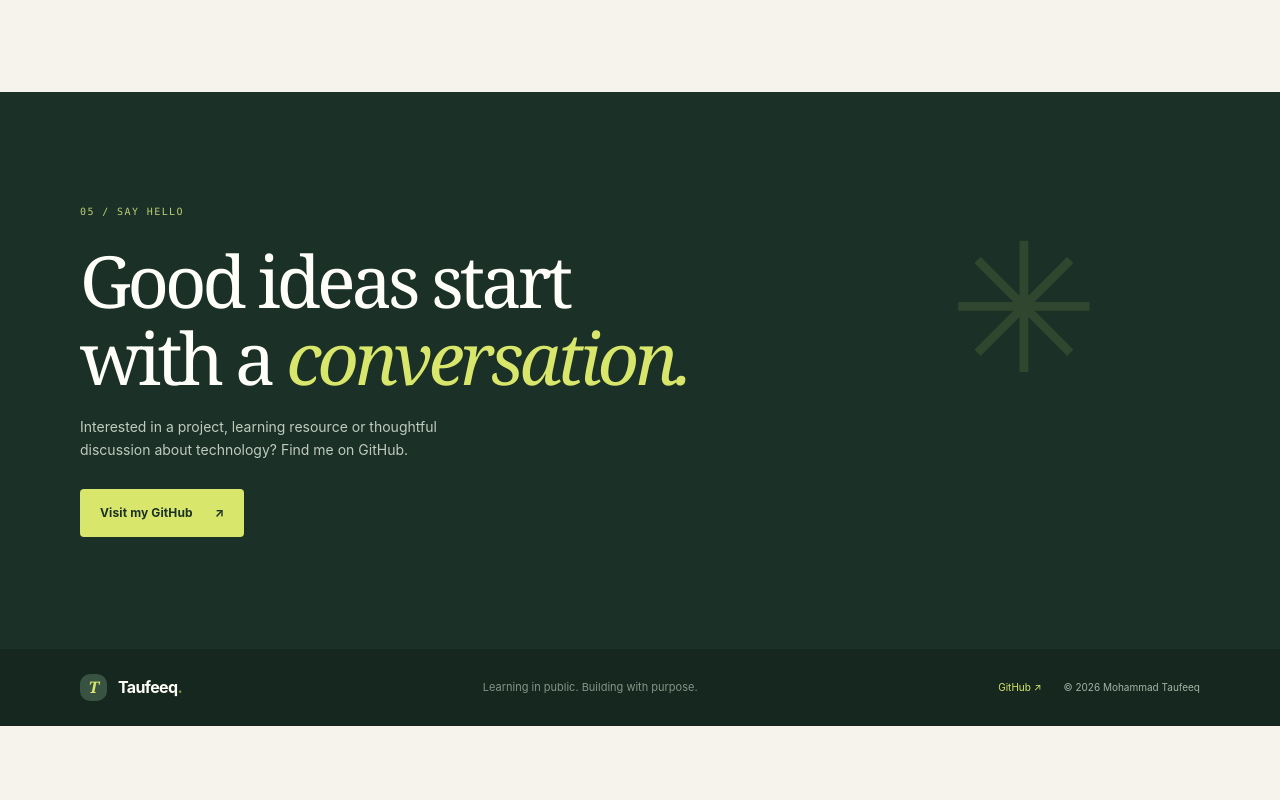
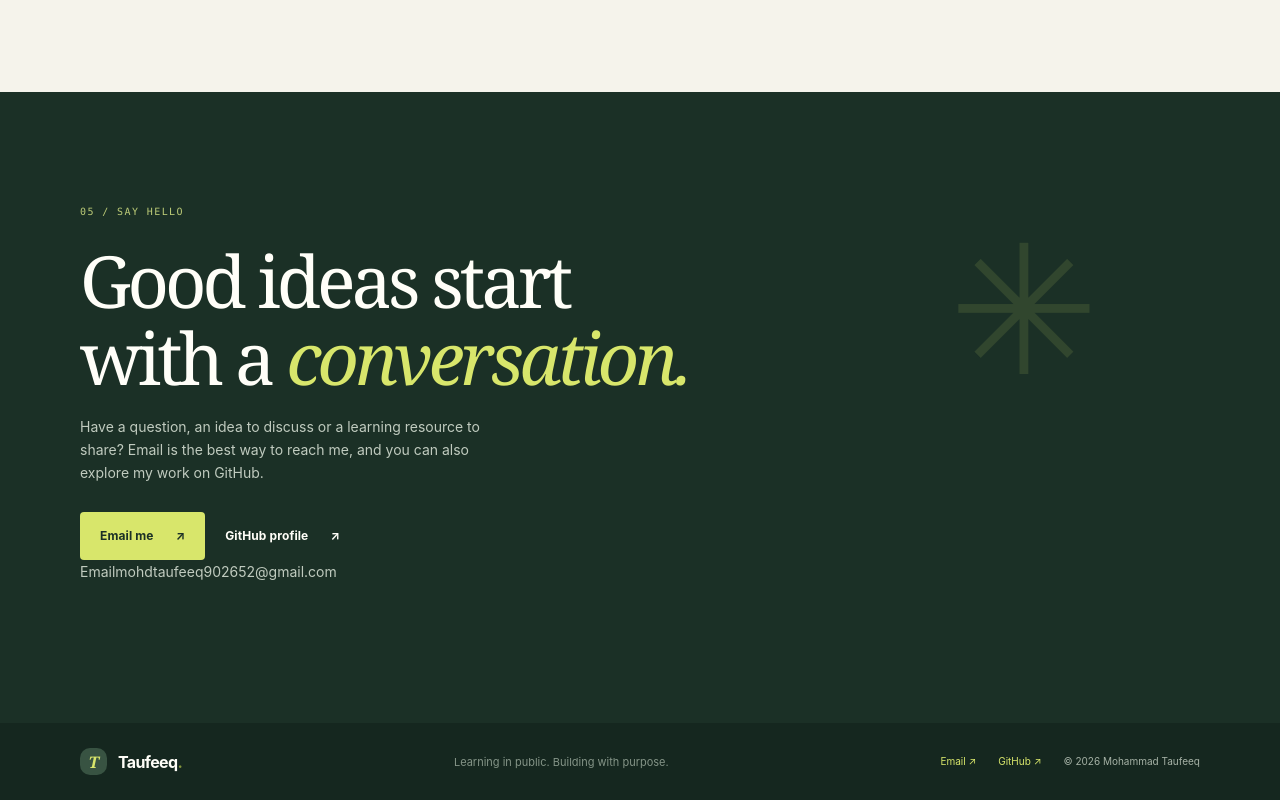
Before and after one commit to Nikolatesla1857/my-personal-portfolio-, a website: page index.html in a window 1280 px wide. Shown: the part 3638-4438 px from the top of the page. Before the commit the page ends 4364 px from the top, so only its background shows below. Drawn offline with Linux system fonts and the light colour scheme.

Commit message:
Add direct email contact and improve portfolio contact flow

```diff
--- a/index.html
+++ b/index.html
@@ -25,6 +25,7 @@
     "@type": "Person",
     "name": "Mohammad Taufeeq",
     "description": "B.Tech Computer Science student at IET Agra, Dr Bhimrao Ambedkar University Agra.",
+    "email": "mohdtaufeeq902652@gmail.com",
     "affiliation": {
       "@type": "CollegeOrUniversity",
       "name": "Dr Bhimrao Ambedkar University Agra"
@@ -98,10 +99,10 @@
       <div class="container about-grid"><div><p class="eyebrow">04 / A little about me</p><h2>Learning to turn<br><em>curiosity into craft.</em></h2></div><div class="about-copy"><p>I'm pursuing a B.Tech in Computer Science and Engineering at the Institute of Engineering & Technology (IET), Agra, under Dr Bhimrao Ambedkar University Agra (DBRAU).</p><p>Right now, I'm focused on strengthening my fundamentals, learning to communicate technical ideas clearly and building small projects that help me understand what I've studied.</p><p>This portfolio is a living record of that journey. It will grow as my understanding and work grow.</p><div class="education-line"><span>EDUCATION</span><strong>B.Tech · Computer Science & Engineering</strong><small>IET Agra · Dr Bhimrao Ambedkar University Agra</small></div></div></div>
     </section>
     <section class="contact-section section-pad" id="contact">
-      <div class="container contact-inner"><p class="eyebrow">05 / Say hello</p><h2>Good ideas start<br>with a <em>conversation.</em></h2><p>Interested in a project, learning resource or thoughtful discussion about technology? Find me on GitHub.</p><a class="button button-light" href="https://github.com/Nikolatesla1857" target="_blank" rel="noopener noreferrer">Visit my GitHub <span aria-hidden="true">↗</span></a><span class="contact-mark" aria-hidden="true">✳</span></div>
+      <div class="container contact-inner"><p class="eyebrow">05 / Say hello</p><h2>Good ideas start<br>with a <em>conversation.</em></h2><p>Have a question, an idea to discuss or a learning resource to share? Email is the best way to reach me, and you can also explore my work on GitHub.</p><div class="contact-actions"><a class="button button-light" href="mailto:mohdtaufeeq902652@gmail.com?subject=Hello%20Taufeeq">Email me <span aria-hidden="true">↗</span></a><a class="button button-outline-light" href="https://github.com/Nikolatesla1857" target="_blank" rel="noopener noreferrer">GitHub profile <span aria-hidden="true">↗</span></a></div><p class="contact-email"><span>Email</span><a href="mailto:mohdtaufeeq902652@gmail.com">mohdtaufeeq902652@gmail.com</a></p><span class="contact-mark" aria-hidden="true">✳</span></div>
     </section>
   </main>
-  <footer class="site-footer"><div class="container footer-inner"><a class="wordmark" href="index.html"><span class="mark" aria-hidden="true">T</span><span>Taufeeq<span class="wordmark-dot">.</span></span></a><p>Learning in public. Building with purpose.</p><div><a href="https://github.com/Nikolatesla1857" target="_blank" rel="noopener noreferrer">GitHub ↗</a><span>© <span data-year>2026</span> Mohammad Taufeeq</span></div></div></footer>
+  <footer class="site-footer"><div class="container footer-inner"><a class="wordmark" href="index.html"><span class="mark" aria-hidden="true">T</span><span>Taufeeq<span class="wordmark-dot">.</span></span></a><p>Learning in public. Building with purpose.</p><div><a href="mailto:mohdtaufeeq902652@gmail.com">Email ↗</a><a href="https://github.com/Nikolatesla1857" target="_blank" rel="noopener noreferrer">GitHub ↗</a><span>© <span data-year>2026</span> Mohammad Taufeeq</span></div></div></footer>
   <script src="script.js" defer></script>
 </body>
 </html>
```
